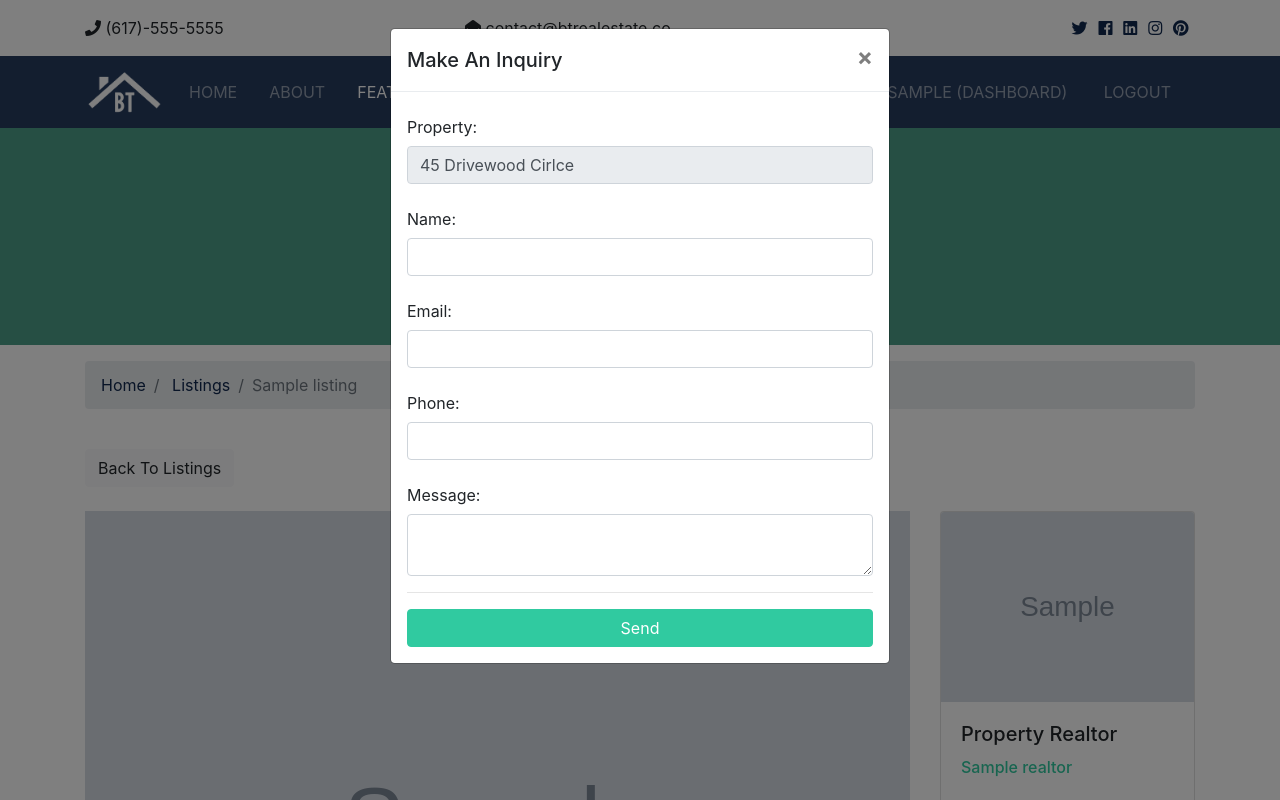
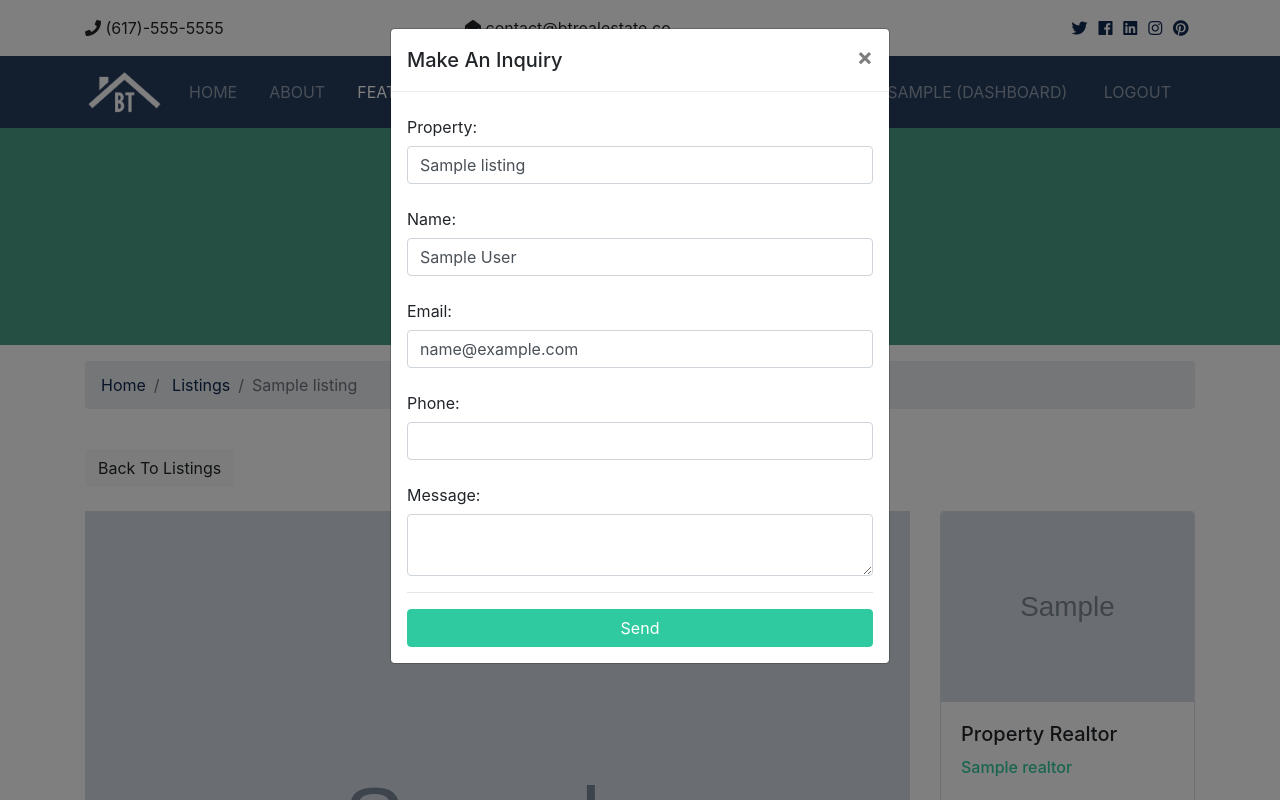
Before and after one commit to Coolifan/sample_djando_project, a Django app: page /listings/1 in a window 1280 px wide, after a click on "Make An Inquiry". Run offline with Django 3.2, Linux system fonts and the light colour scheme; a user stored in the database is signed in; tables that the repository leaves empty hold one stand-in row (values such as "Sample post"); grey boxes marked "Sample" are stand-in pictures; some libraries are stand-ins or nearby versions.

Commit message:
Contact form prep & submission

```diff
--- a/btre/urls.py
+++ b/btre/urls.py
@@ -23,4 +23,5 @@ urlpatterns = [
     path('listings/', include('listings.urls')),
     path('admin/', admin.site.urls),
     path('accounts/', include('accounts.urls')),
+    path('contacts/', include('contacts.urls')),
 ] + static(settings.MEDIA_URL, document_root=settings.MEDIA_ROOT)
--- /dev/null
+++ b/contacts/urls.py
@@ -0,0 +1,7 @@
+from django.urls import path
+
+from . import views
+
+urlpatterns = [
+    path('contact', views.contact, name='contact')
+]
--- a/templates/listings/listing.html
+++ b/templates/listings/listing.html
@@ -33,6 +33,9 @@
           </nav>
         </div>
       </section>
+
+      <!-- Alerts -->
+      {% include 'partials/_alerts.html' %}
 
       <!-- Listing -->
       <section id="listing" class="py-4">
@@ -168,19 +171,32 @@
               </button>
             </div>
             <div class="modal-body">
-              <form>
+              <form action="{% url 'contact' %}" method="POST">
+                {% csrf_token %}
+                {% if user.is_authenticated %}
+                  <input type="hidden" name="user_id" value="{{ user.id }}">
+                {% else %}
+                  <input type="hidden" name="user_id" value="0">
+                {% endif %}
+
+                <input type="hidden" name="realtor_email" value="{{ listing.realtor.email }}">
+                <input type="hidden" name="listing_id" value="{{ listing.id }}">
+
                 <div class="form-group">
                   <label for="property_name" class="col-form-label">Property:</label>
-                  <input type="text" name="listing" class="form-control" value="45 Drivewood Cirlce" disabled>
+                  <input type="text" name="listing" class="form-control" value="{{ listing.title }}">
                 </div>
+
                 <div class="form-group">
                   <label for="name" class="col-form-label">Name:</label>
-                  <input type="text" name="name" class="form-control" required>
+                  <input type="text" name="name" class="form-control" {% if user.is_authenticated %} value="{{ user.first_name }} {{ user.last_name }}" {% endif %} required>
                 </div>
+
                 <div class="form-group">
                   <label for="email" class="col-form-label">Email:</label>
-                  <input type="email" name="email" class="form-control" required>
+                  <input type="text" name="email" class="form-control" {% if user.is_authenticated %} value="{{ user.email }}" {% endif %} required>
                 </div>
+
                 <div class="form-group">
                   <label for="phone" class="col-form-label">Phone:</label>
                   <input type="text" name="phone" class="form-control">
```
Also changed, not shown: contacts/views.py (+21 -1 lines).
